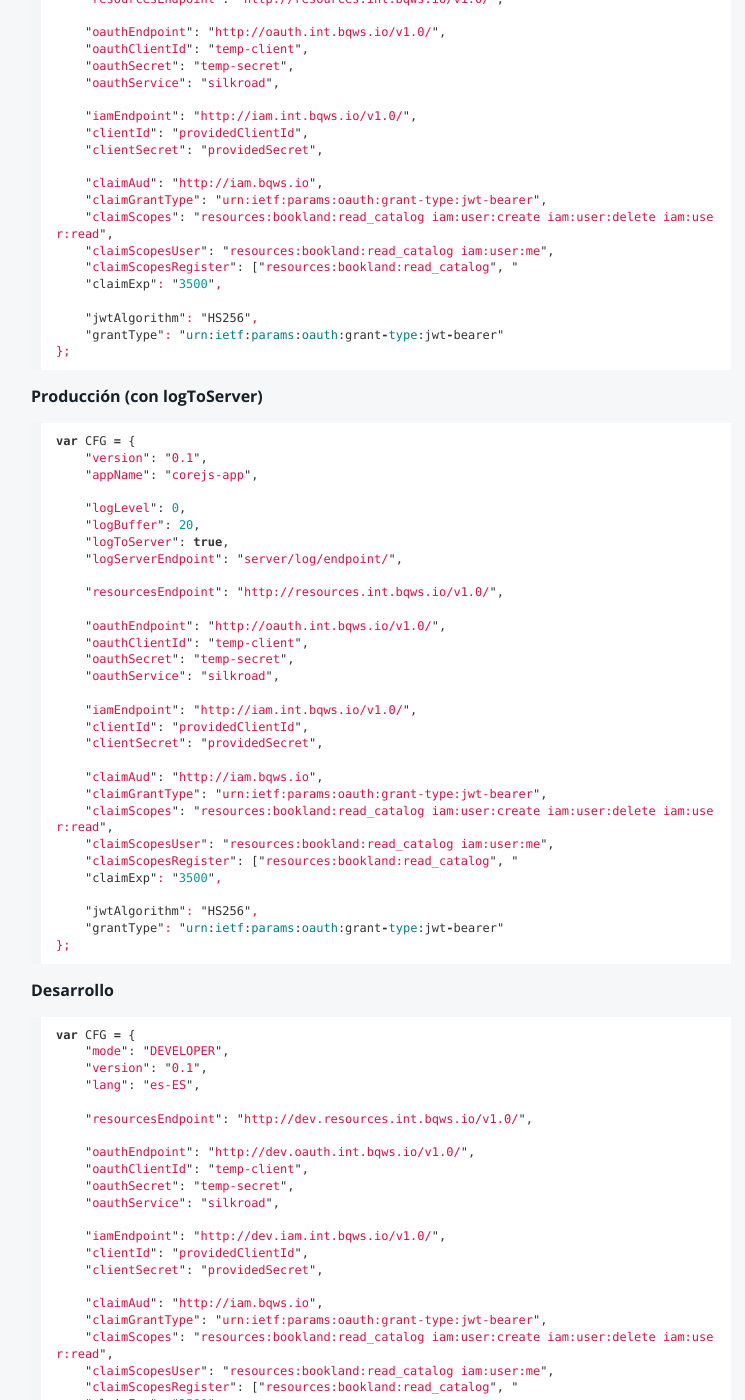
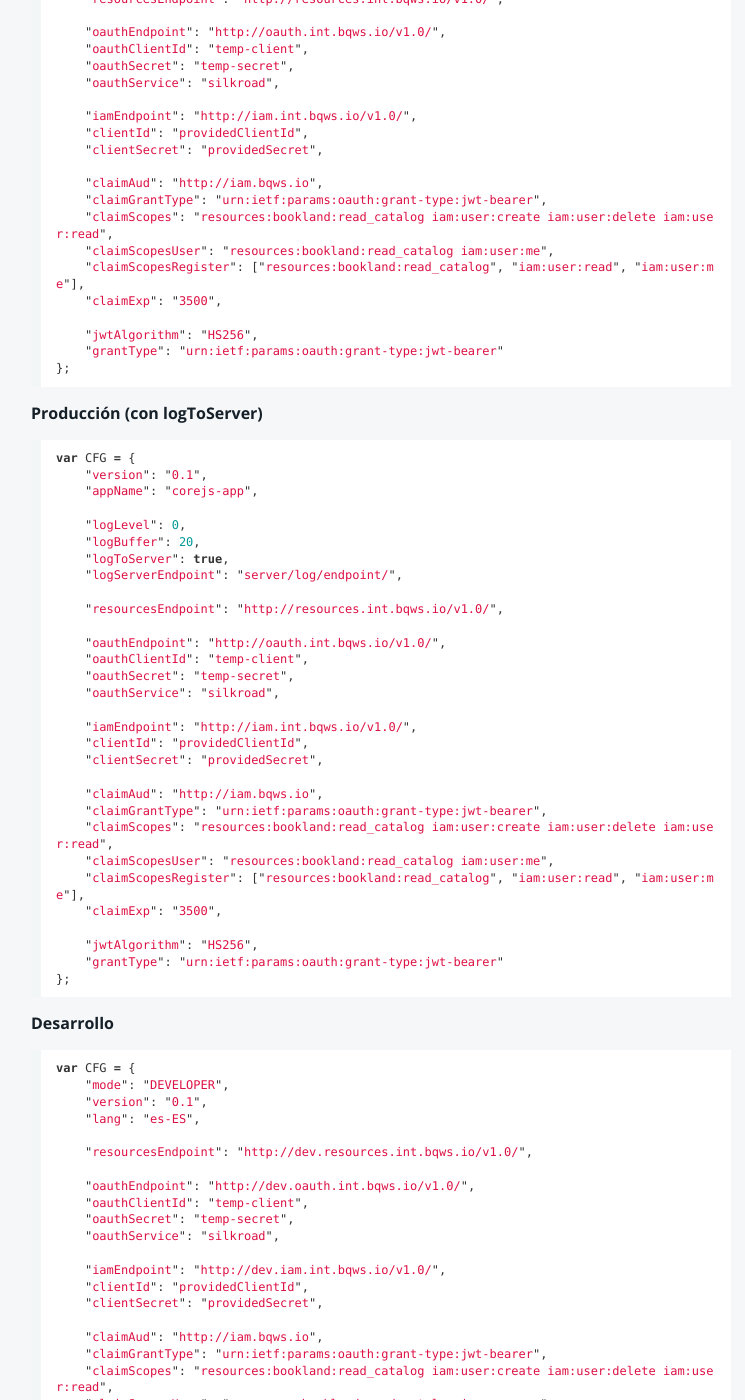
Before and after one commit to bq-devtools/corejs-doc, a Jekyll site: the page built from core_base/index.md, in a window 1280 px wide and 1400 px high, scrolled down 5958 px. Shown: the whole window, without its empty margins (259-1004 px from the left). Built offline with Jekyll 4.4.1, drawn with Linux system fonts in a browser that asks for light colours; Markdown is read by kramdown in place of the engine named in the settings; some of the changed text lies outside the part shown.

```diff
--- a/core_base/index.md
+++ b/core_base/index.md
@@ -285,7 +285,7 @@ var CFG = {
     "claimGrantType": "urn:ietf:params:oauth:grant-type:jwt-bearer",
     "claimScopes": "resources:bookland:read_catalog iam:user:create iam:user:delete iam:user:read",
     "claimScopesUser": "resources:bookland:read_catalog iam:user:me",
-    "claimScopesRegister": ["resources:bookland:read_catalog", "
+    "claimScopesRegister": ["resources:bookland:read_catalog", "iam:user:read", "iam:user:me"],
     "claimExp": "3500",
 
     "jwtAlgorithm": "HS256",
@@ -320,7 +320,7 @@ var CFG = {
     "claimGrantType": "urn:ietf:params:oauth:grant-type:jwt-bearer",
     "claimScopes": "resources:bookland:read_catalog iam:user:create iam:user:delete iam:user:read",
     "claimScopesUser": "resources:bookland:read_catalog iam:user:me",
-    "claimScopesRegister": ["resources:bookland:read_catalog", "
+    "claimScopesRegister": ["resources:bookland:read_catalog", "iam:user:read", "iam:user:me"],
     "claimExp": "3500",
 
     "jwtAlgorithm": "HS256",
@@ -351,7 +351,7 @@ var CFG = {
     "claimGrantType": "urn:ietf:params:oauth:grant-type:jwt-bearer",
     "claimScopes": "resources:bookland:read_catalog iam:user:create iam:user:delete iam:user:read",
     "claimScopesUser": "resources:bookland:read_catalog iam:user:me",
-    "claimScopesRegister": ["resources:bookland:read_catalog", "
+    "claimScopesRegister": ["resources:bookland:read_catalog", "iam:user:read", "iam:user:me"],
     "claimExp": "3500",
 
     "jwtAlgorithm": "HS256",
```
